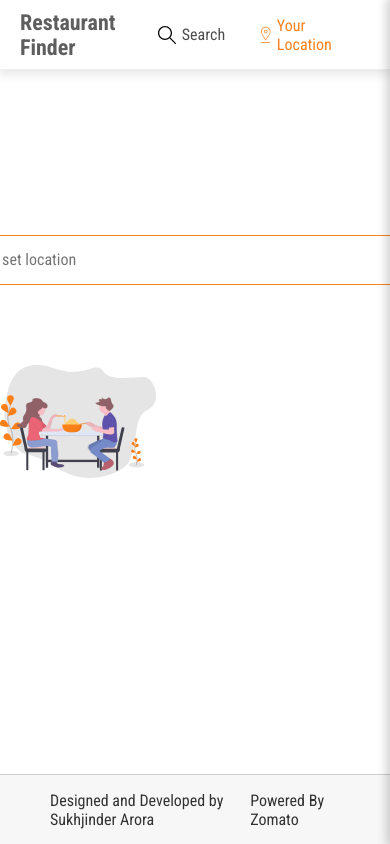
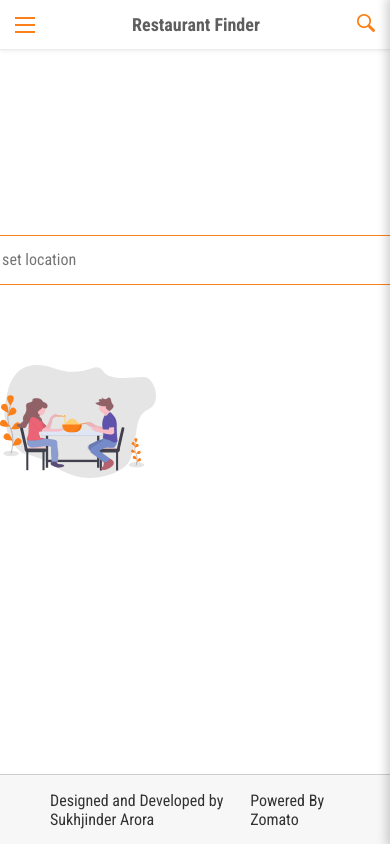
Before and after one commit to SukhjinderArora/restaurant-finder, a React (Create React App) app: page /location in a window 390 px wide. Shown: the top 844 px of the page. Built offline with nearby package versions, Linux system fonts and the light colour scheme.

Commit message:
added toolbar for mobiles

```diff
--- a/src/components/Layout.js
+++ b/src/components/Layout.js
@@ -1,6 +1,7 @@
 import React, { useState } from 'react';
 import PropTypes from 'prop-types';
 
+import Toolbar from './Navigation/Toolbar';
 import Navbar from './Navigation/Navbar';
 import Footer from './Navigation/Footer';
 import SideDrawer from './Navigation/SideDrawer';
@@ -17,6 +18,7 @@ const Layout = ({ children }) => {
 
   return (
     <>
+      <Toolbar />
       <Navbar setSideDrawerOpen={sideDrawerHandler} />
       <SideDrawer
         showSideDrawer={sideDrawerOpen}
--- a/src/components/Navigation/Navbar.js
+++ b/src/components/Navigation/Navbar.js
@@ -4,6 +4,7 @@ import PropTypes from 'prop-types';
 import styled from 'styled-components';
 import { NavLink } from 'react-router-dom';
 
+import Logo from '../UI/Logo';
 import { ReactComponent as SearchIconSVG } from '../../assets/images/svg/search-icon.svg';
 import { ReactComponent as LocationIconSVG } from '../../assets/images/svg/location-icon.svg';
 
@@ -32,15 +33,8 @@ const Navigation = styled.nav`
   justify-content: space-between;
   padding: 0 2rem;
   box-shadow: 0 2px 10px 2px rgba(0, 0, 0, 0.1);
-`;
-
-const Logo = styled(NavLink)`
-  text-decoration: none;
-  font-size: 2.2rem;
-  font-weight: 700;
-  color: #5f5e5e;
-  :hover {
-    color: #fc8019;
+  @media (max-width: 499px) {
+    display: none;
   }
 `;
 
--- /dev/null
+++ b/src/components/Navigation/Toolbar.js
@@ -0,0 +1,37 @@
+import React from 'react';
+import styled from 'styled-components';
+
+import ToggleButton from '../UI/ToggleButton';
+import Logo from '../UI/Logo';
+import SearchButton from '../UI/SearchButton';
+
+const ToolbarWrapper = styled.header`
+  display: flex;
+  justify-content: space-between;
+  height: 5rem;
+  align-items: center;
+  padding: 0 1.5rem;
+  border-bottom: 1px solid #e4e4e4b5;
+  box-shadow: 0 0px 5px rgba(0, 0, 0, 0.1);
+  position: fixed;
+  top: 0;
+  left: 0;
+  right: 0;
+  z-index: 200;
+  background: #fff;
+  @media (min-width: 500px) {
+    display: none;
+  }
+`;
+
+const Toolbar = () => {
+  return (
+    <ToolbarWrapper>
+      <ToggleButton />
+      <Logo to="/">Restaurant Finder</Logo>
+      <SearchButton />
+    </ToolbarWrapper>
+  );
+};
+
+export default Toolbar;
--- /dev/null
+++ b/src/components/UI/Logo.js
@@ -0,0 +1,17 @@
+import styled from 'styled-components';
+import { NavLink } from 'react-router-dom';
+
+const Logo = styled(NavLink)`
+  text-decoration: none;
+  font-size: 2.2rem;
+  font-weight: 700;
+  color: #5f5e5e;
+  :hover {
+    color: #fc8019;
+  }
+  @media (max-width: 499px) {
+    font-size: 1.8rem;
+  }
+`;
+
+export default Logo;
--- /dev/null
+++ b/src/components/UI/SearchButton.js
@@ -0,0 +1,33 @@
+import React from 'react';
+import PropTypes from 'prop-types';
+import styled from 'styled-components';
+
+import { ReactComponent as SearchIconSVG } from '../../assets/images/svg/search.svg';
+
+const propTypes = {
+  onClickHandler: PropTypes.func.isRequired,
+};
+
+const StyledSearchButton = styled.button`
+  background-color: #fff;
+  border: none;
+  cursor: pointer;
+`;
+
+const SearchIcon = styled(SearchIconSVG)`
+  width: 1.8rem;
+  height: 1.8rem;
+  fill: #fc8019;
+`;
+
+const SearchButton = ({ onClickHandler }) => {
+  return (
+    <StyledSearchButton onClick={onClickHandler}>
+      <SearchIcon />
+    </StyledSearchButton>
+  );
+};
+
+SearchButton.propTypes = propTypes;
+
+export default SearchButton;
--- /dev/null
+++ b/src/components/UI/ToggleButton.js
@@ -0,0 +1,38 @@
+import React from 'react';
+import PropTypes from 'prop-types';
+import styled from 'styled-components';
+
+const propTypes = {
+  onClickHandler: PropTypes.func.isRequired,
+};
+
+const StyledToggleButton = styled.button`
+  display: block;
+  background-color: #fff;
+  border: none;
+  cursor: pointer;
+  & span {
+    display: block;
+    width: 20px;
+    height: 2px;
+    background-color: #fc8019;
+    margin-bottom: 5px;
+    &:last-child {
+      margin-bottom: 0;
+    }
+  }
+`;
+
+const ToggleButton = ({ onClickHandler }) => {
+  return (
+    <StyledToggleButton onClick={onClickHandler}>
+      <span />
+      <span />
+      <span />
+    </StyledToggleButton>
+  );
+};
+
+ToggleButton.propTypes = propTypes;
+
+export default ToggleButton;
```
Also changed, not shown: src/assets/images/svg/search.svg (added).
